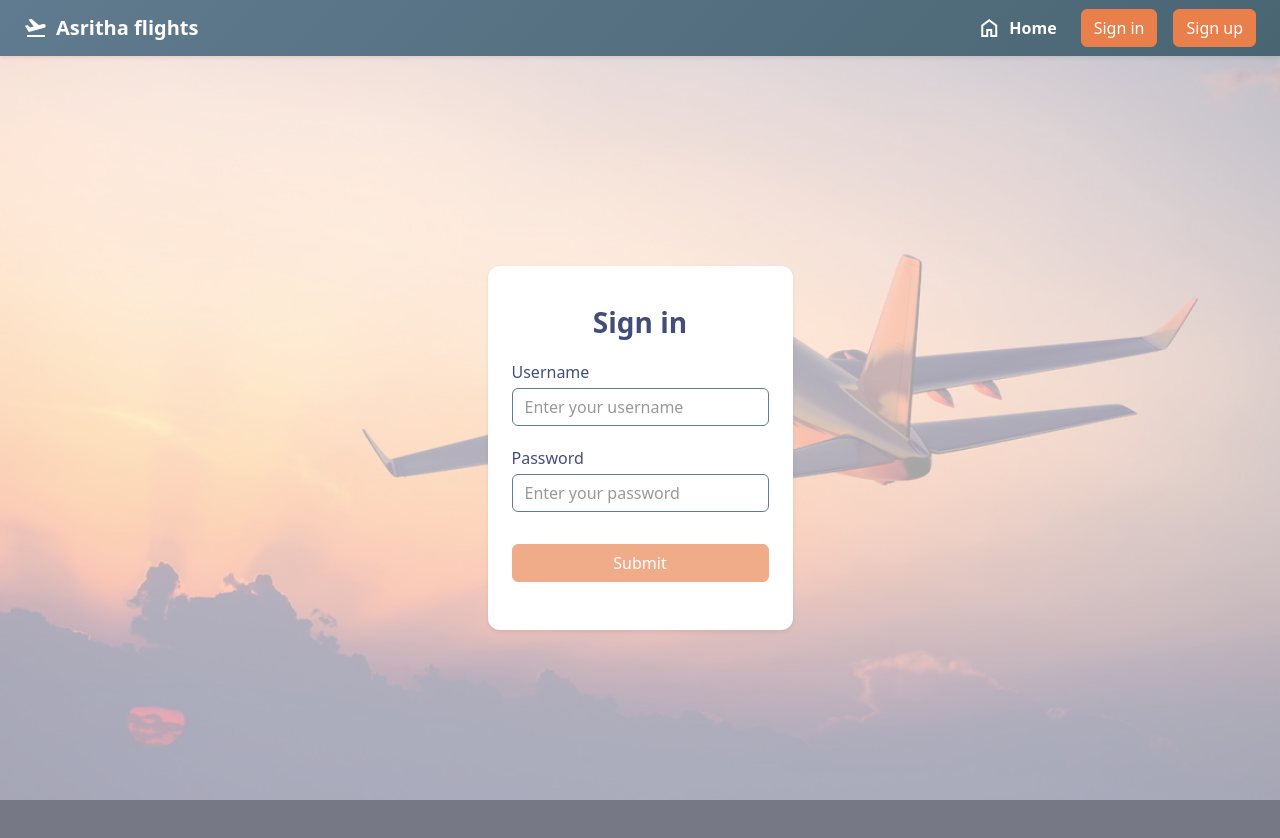
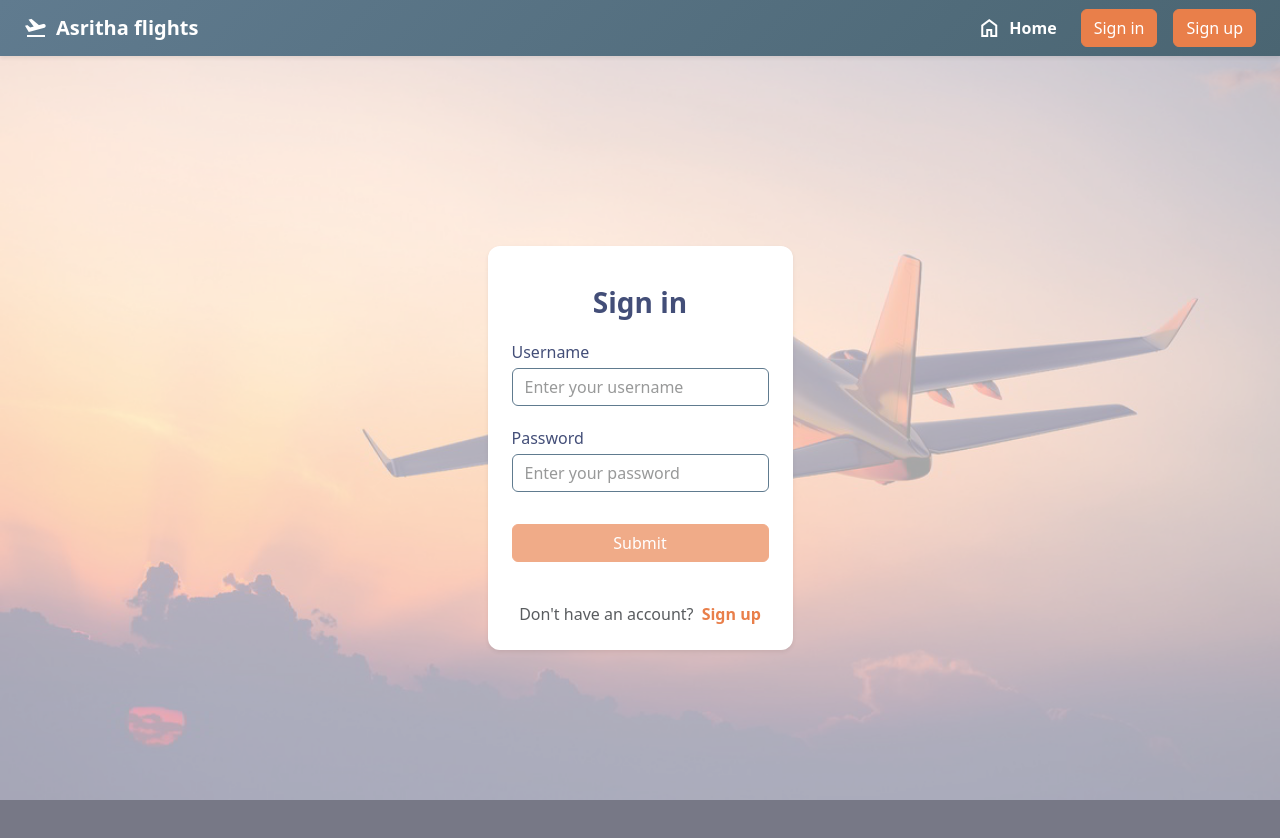
Before and after one commit to asritha26k/frontend-for-flight-booking-app, an Angular app: page /signin in a window 1280 px wide. Shown: the top 838 px of the page. Built offline with nearby package versions, Linux system fonts and the light colour scheme; no server answers.

Commit message:
added routing from signin form to sign up page

```diff
--- a/src/app/components/signin/signin.html
+++ b/src/app/components/signin/signin.html
@@ -50,6 +50,14 @@
   </div>
 </div>
   <button  [disabled]="form.invalid" type="submit" class="btn btn-primary my-4">Submit</button>
-
+<div class="text-center mt-3">
+  <span class="text-muted">Don't have an account?</span>
+  <a
+    routerLink="/signup"
+    class="ms-1 fw-semibold text-decoration-none"
+  >
+    Sign up
+  </a>
+</div>
 </form>
 </div>
--- a/src/app/components/signin/signin.ts
+++ b/src/app/components/signin/signin.ts
@@ -8,9 +8,11 @@ import { passwordValidator } from '../../validatorFunctions/passwordValidator';
 import { filter, map, Observable, of, startWith, switchMap, timer } from 'rxjs';
 import { AsyncPipe } from '@angular/common';
 import { ActivatedRoute } from '@angular/router';
+import { RouterModule } from '@angular/router';
+
 @Component({
   selector: 'app-signin',
-  imports: [ReactiveFormsModule,AsyncPipe],
+  imports: [ReactiveFormsModule,AsyncPipe,RouterModule ],
   standalone:true,
   templateUrl: './signin.html',
   styleUrls: ['./signin.css'],
```
